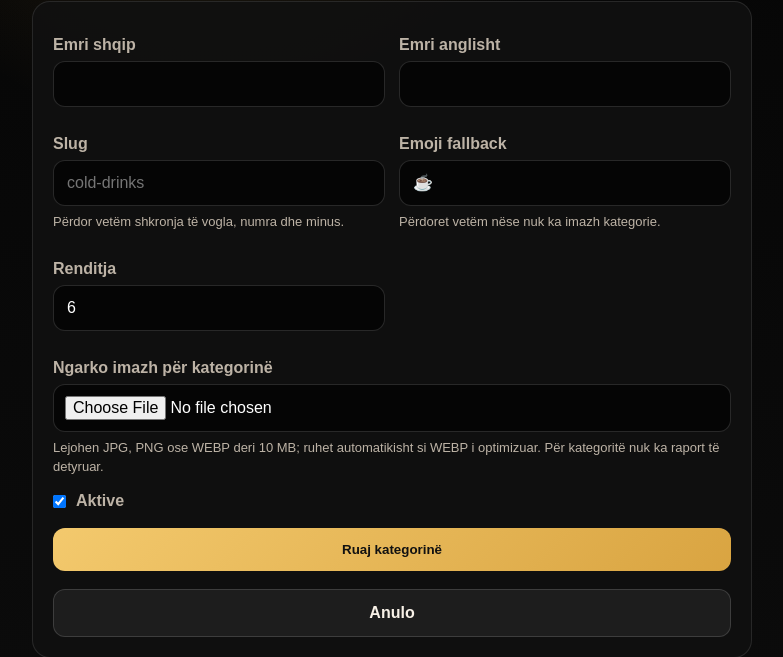
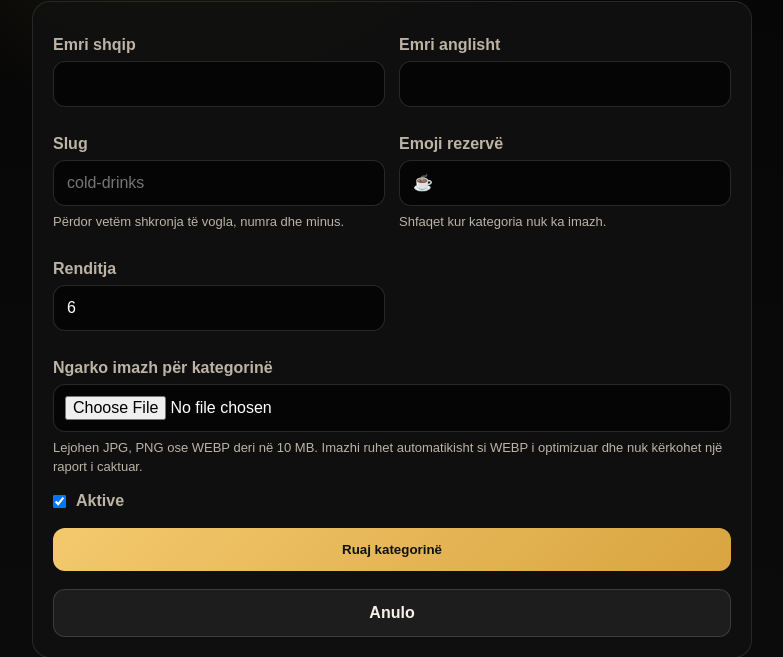
Before and after one commit to petabytedesigner/TadeoBar, a PHP site: page /tadeo-admin/category-create.php in a window 1280 px wide. Shown: the part 239-896 px from the top of the page, without its empty margins (36-819 px from the left). Run offline with PHP 8.4, Linux system fonts and the light colour scheme; the visitor is signed in with stand-in values (Sample User, id 1); data comes from the database, SQL or seed files in the repository; data that the repository does not hold is empty.

Commit message:
Standardize category create interface copy

```diff
--- a/public/tadeo-admin/category-create.php
+++ b/public/tadeo-admin/category-create.php
@@ -117,9 +117,9 @@ if ($_SERVER['REQUEST_METHOD'] === 'POST') {
                     </div>
 
                     <div>
-                        <label>Emoji fallback</label>
+                        <label>Emoji rezervë</label>
                         <input name="icon" value="<?= e($data['icon']) ?>">
-                        <div class="help-text">Përdoret vetëm nëse nuk ka imazh kategorie.</div>
+                        <div class="help-text">Shfaqet kur kategoria nuk ka imazh.</div>
                     </div>
 
                     <div>
@@ -130,7 +130,7 @@ if ($_SERVER['REQUEST_METHOD'] === 'POST') {
                     <div class="full">
                         <label>Ngarko imazh për kategorinë</label>
                         <input name="icon_image_file" type="file" accept=".jpg,.jpeg,.png,.webp,image/jpeg,image/png,image/webp">
-                        <div class="help-text">Lejohen JPG, PNG ose WEBP deri 10 MB; ruhet automatikisht si WEBP i optimizuar. Për kategoritë nuk ka raport të detyruar.</div>
+                        <div class="help-text">Lejohen JPG, PNG ose WEBP deri në 10 MB. Imazhi ruhet automatikisht si WEBP i optimizuar dhe nuk kërkohet një raport i caktuar.</div>
                     </div>
                 </div>
 
```
